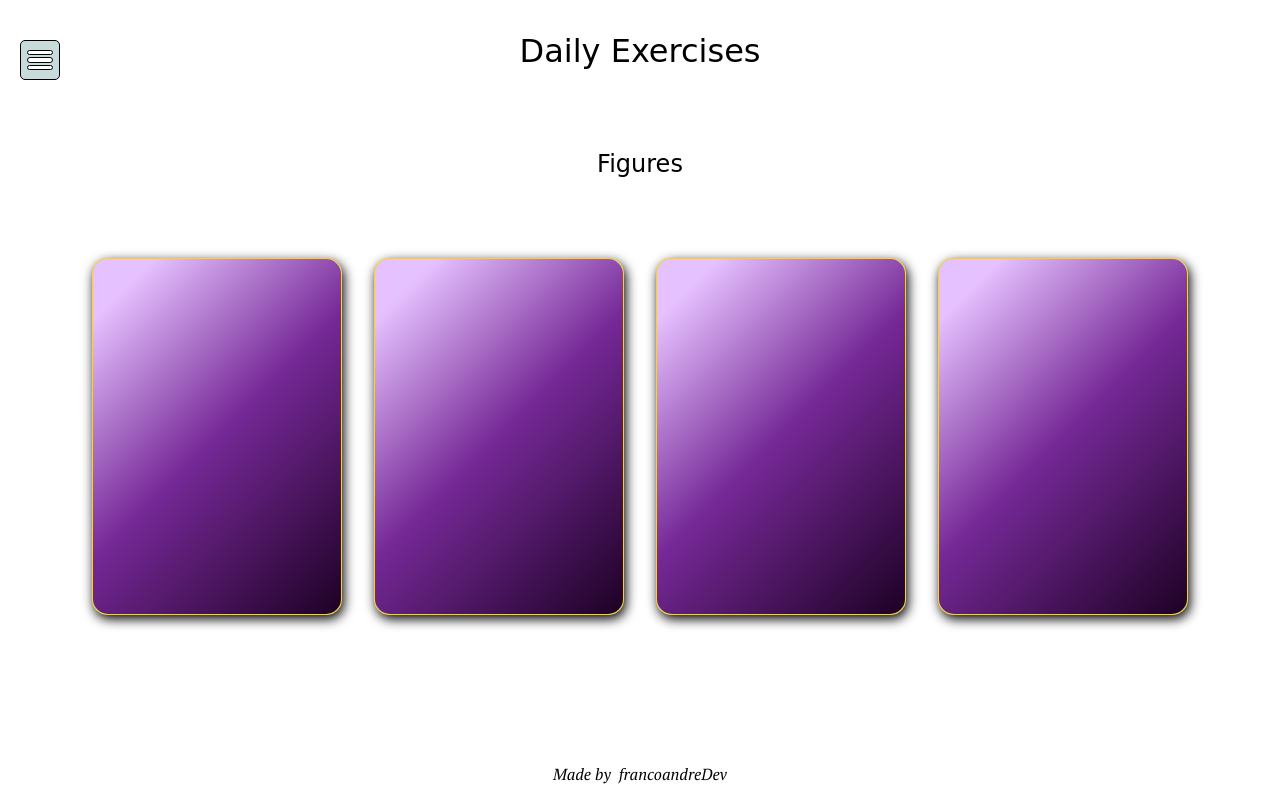
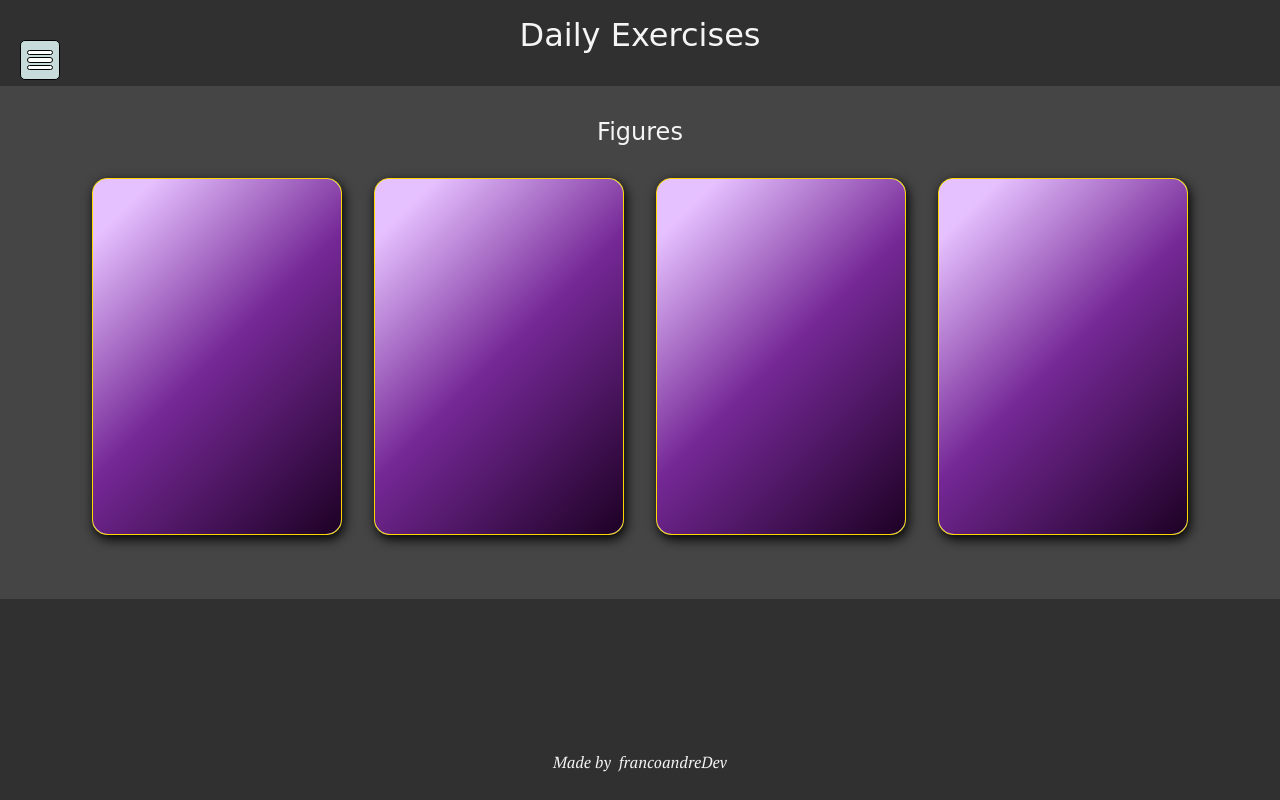
Before and after one commit to francoandreDev/daily-exercises, a plain HTML site: page index.html in a window 1280 px wide. Drawn offline with Linux system fonts and the light colour scheme; a web font is replaced by a local one.

Commit message:
update figures

```diff
--- a/index.html
+++ b/index.html
@@ -31,6 +31,7 @@
     </header>
     <main>
         <h1>Daily Exercises</h1>
+        <div class="bg">
             <h2 id="figures">Figures</h2>
             <section class="figures">
                 <article class="card float-effect">
@@ -46,8 +47,8 @@
                     <article class="space-figure">
                         <div class="figure triangle figure-appear-effect"></div>
                     </article>
-                <p class="description truncate-text">A plane figure with three straight sides and three angles.<input
-                        type="checkbox"></p>
+                    <p class="description truncate-text">A plane figure with three straight sides and three
+                        angles.<input type="checkbox"></p>
                 </article>
                 <article class="card float-effect">
                     <h3 class="title-figure">Bar</h3>
@@ -63,13 +64,16 @@
                     <article class="space-figure">
                         <div class="figure circle figure-appear-effect"></div>
                     </article>
-                <p class="description truncate-text">A round plane figure whose boundary (the circumference) consists of
+                    <p class="description truncate-text">A round plane figure whose boundary (the circumference)
+                        consists of
                         points
                         equidistant from a fixed point (the center).
                         <input type="checkbox">
                     </p>
                 </article>
             </section>
+        </div>
+        <div class="bg"></div>
     </main>
     <footer class="shadow-effect">Made by <a href="https://github.com/francoandreDev">francoandreDev</a></footer>
 </body>
--- a/styles.css
+++ b/styles.css
@@ -11,9 +11,12 @@
         color-scheme: dark light;
         max-width: 100vw;
         min-height: 100vh;
-        padding: 2rem;
         padding-bottom: 7rem;
         position: relative;
+    }
+
+    div.bg {
+        padding: 2rem;
     }
 
     ul,
@@ -88,7 +91,7 @@
 
     footer {
         position: absolute;
-        bottom: 0;
+        bottom: 0.8rem;
         left: 50%;
         translate: -50% -50%;
         display: flex;
@@ -233,17 +236,22 @@
         gap: 1rem;
     }
 
+    h1 {
+        margin-bottom: 2rem;
+    }
+
     main {
         display: flex;
         flex-direction: column;
-        gap: 5rem;
+        padding: 1rem 0;
     }
 
-    main > .figures {
+    main .figures {
         display: flex;
         flex-wrap: wrap;
         gap: 2rem;
         justify-content: center;
+        padding: 2rem;
     }
 
     .card {
@@ -359,6 +367,19 @@
 @layer colors {
     :root {
         --colors: ;
+    }
+
+    body {
+        background-color: rgb(48 48 48);
+        color: whitesmoke;
+    }
+
+    main div.bg:nth-child(2n) {
+        background-color: rgb(69 69 69);
+    }
+
+    main div.bg:nth-child(2n + 1) {
+        background-color: rgb(48 48 48);
     }
 
     header > input#burger + div.burger-icon {
```
Lines whose indentation alone changed are shown as unchanged.
